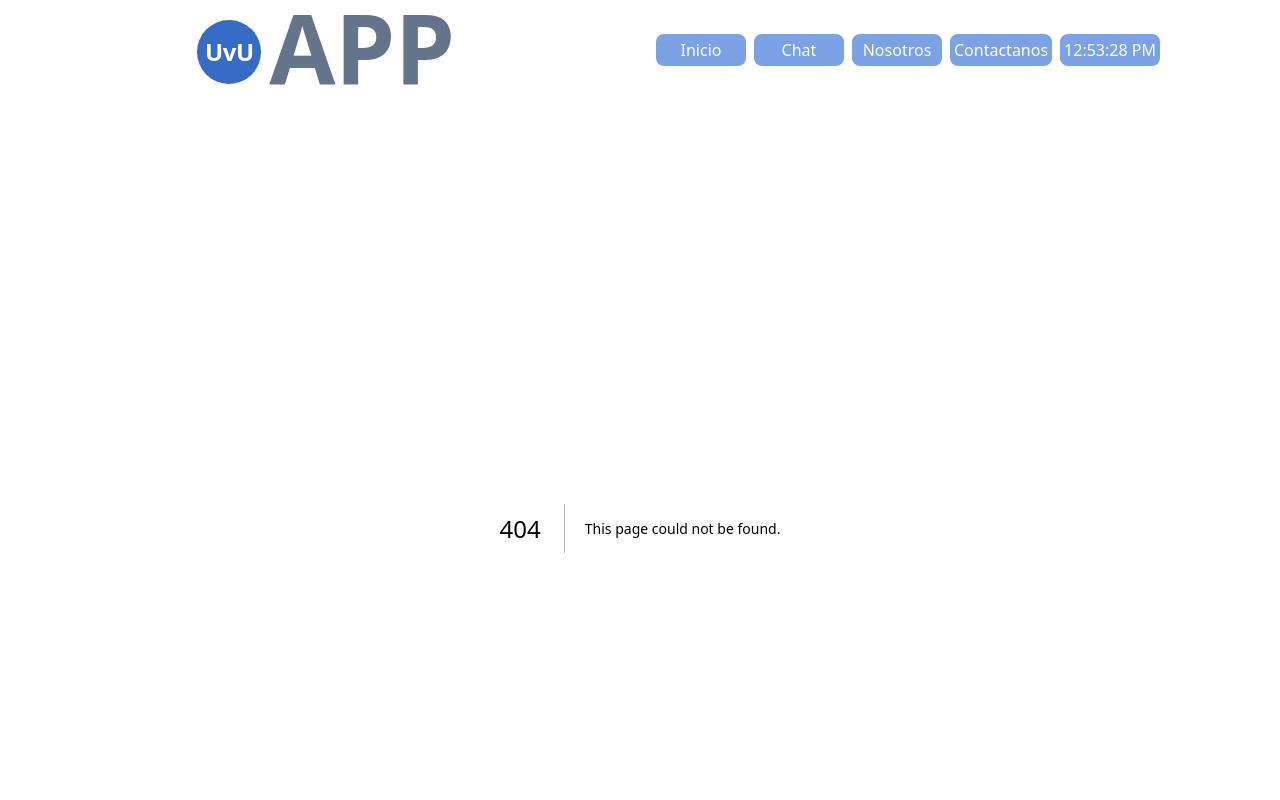
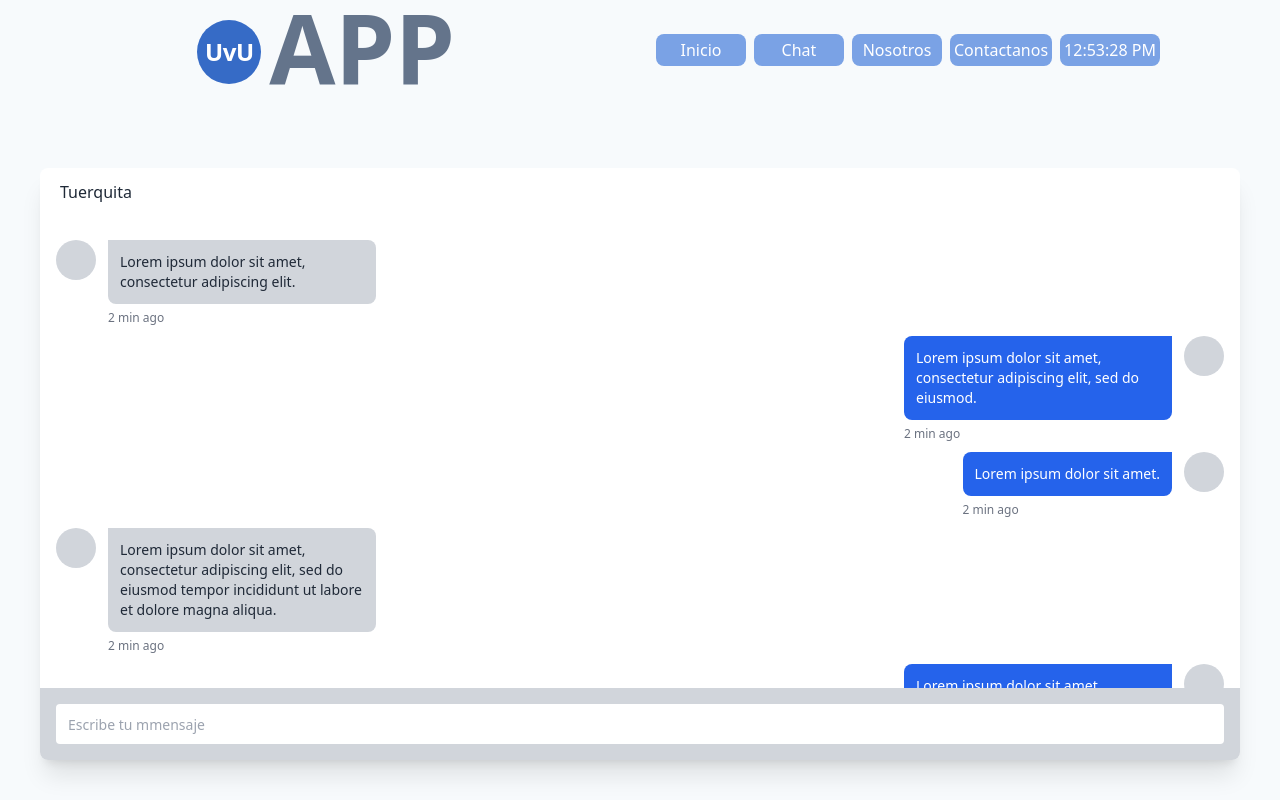
Before and after one commit to slayfer-dev/UvU-App, a Next.js app: page /chat in a window 1280 px wide. Before the commit this address had no page. Built offline with nearby package versions, Linux system fonts and the light colour scheme.

Commit message:
Ajustando chat

```diff
--- a/next.config.js
+++ b/next.config.js
@@ -3,6 +3,15 @@ const nextConfig = {
   experimental: {
     appDir: false,
   },
+  images: {
+    dangerouslyAllowSVG: true,
+    remotePatterns: [
+      {
+        protocol: "https",
+        hostname: "api.dicebear.com",
+      },
+    ],
+  },
 };
 
 module.exports = nextConfig;
--- a/src/components/Navbar/index.tsx
+++ b/src/components/Navbar/index.tsx
@@ -25,7 +25,7 @@ export default function Navbar({ children }: { children: React.ReactNode }) {
               </svg>
             </label>
           </div>
-          <div className="flex gap-6 items-center px-2 mx-2 w-full m-auto">
+          <div className="flex gap-6 items-center px-2 mx-2 w-full m-auto z-20">
             <span className="font-semibold text-xl tracking-tight relative lg:static top-0 left-0 w-full text-center">
               <Link
                 href="/"
@@ -44,7 +44,7 @@ export default function Navbar({ children }: { children: React.ReactNode }) {
             </div>
           </div>
         </div>
-        <main role={"main"} className={`mt-0 md:mt-6`}>
+        <main role={"main"} className={`mt-0 md:mt-6 max-h-[calc(100vh-8rem)]`}>
           {children}
         </main>
       </section>
--- /dev/null
+++ b/src/pages/chat/index.tsx
@@ -0,0 +1,225 @@
+import { useEffect, useState } from "react";
+import HomeIllustration from "@/assets/illustrations/home-art.svg";
+import Image from "next/image";
+import Link from "next/link";
+
+export default function Chat() {
+  const [toggle, setToggle] = useState<Boolean>(false);
+  return (
+    <div className="p-10 h-full flex">
+      <div
+        className={`flex flex-col w-full md:w-1/2 lg:w-1/4 bg-white shadow-xl rounded-l-lg overflow-y-auto h-full relative ${
+          toggle ? "rounded-r-lg" : "hidden"
+        }`}
+      >
+        {toggle && (
+          <div className="p-5 block md:hidden">
+            <button onClick={() => setToggle((prev) => !prev)}>
+              Volver al chat
+            </button>
+          </div>
+        )}
+        {[...Array(4)].map((_, i) => (
+          <button
+            key={i}
+            className={`flex flex-col h-fit p-4 hover:bg-black/10 border border-black/20 rounded-lg`}
+          >
+            <div className={`flex w-full mt-2 space-x-3 max-w-xs`}>
+              <Image
+                src={`https://api.dicebear.com/5.x/bottts/svg?seed=${i + 1}`}
+                alt={"Acompañante"}
+                width={50}
+                height={50}
+                className={`flex-shrink-0 h-10 w-10 rounded-full bg-gray-300 p-1`}
+              />
+              <div>
+                <div className={`bg-gray-300 p-3 rounded-r-lg rounded-bl-lg`}>
+                  <p className={`text-sm`}>{`Acompañante ${i}`}.</p>
+                </div>
+              </div>
+            </div>
+          </button>
+        ))}
+      </div>
+      <div
+        className={`flex flex-col w-full bg-white shadow-xl rounded-r-lg overflow-hidden h-full relative ${
+          toggle ? "hidden md:block" : "rounded-l-lg"
+        }`}
+      >
+        <div className="px-5 py-3">
+          <button className="" onClick={() => setToggle((prev) => !prev)}>
+            Tuerquita
+          </button>
+        </div>
+        <div className={`flex flex-col h-full p-4 overflow-auto`}>
+          <div className={`flex w-full mt-2 space-x-3 max-w-xs`}>
+            <div
+              className={`flex-shrink-0 h-10 w-10 rounded-full bg-gray-300`}
+            ></div>
+            <div>
+              <div className={`bg-gray-300 p-3 rounded-r-lg rounded-bl-lg`}>
+                <p className={`text-sm`}>
+                  Lorem ipsum dolor sit amet, consectetur adipiscing elit.
+                </p>
+              </div>
+              <span className={`text-xs text-gray-500 leading-none`}>
+                2 min ago
+              </span>
+            </div>
+          </div>
+          <div
+            className={`flex w-full mt-2 space-x-3 max-w-xs ml-auto justify-end`}
+          >
+            <div>
+              <div
+                className={`bg-blue-600 text-white p-3 rounded-l-lg rounded-br-lg`}
+              >
+                <p className={`text-sm`}>
+                  Lorem ipsum dolor sit amet, consectetur adipiscing elit, sed
+                  do eiusmod.
+                </p>
+              </div>
+              <span className={`text-xs text-gray-500 leading-none`}>
+                2 min ago
+              </span>
+            </div>
+            <div
+              className={`flex-shrink-0 h-10 w-10 rounded-full bg-gray-300`}
+            ></div>
+          </div>
+          <div
+            className={`flex w-full mt-2 space-x-3 max-w-xs ml-auto justify-end`}
+          >
+            <div>
+              <div
+                className={`bg-blue-600 text-white p-3 rounded-l-lg rounded-br-lg`}
+              >
+                <p className={`text-sm`}>Lorem ipsum dolor sit amet.</p>
+              </div>
+              <span className={`text-xs text-gray-500 leading-none`}>
+                2 min ago
+              </span>
+            </div>
+            <div
+              className={`flex-shrink-0 h-10 w-10 rounded-full bg-gray-300`}
+            ></div>
+          </div>
+          <div className={`flex w-full mt-2 space-x-3 max-w-xs`}>
+            <div
+              className={`flex-shrink-0 h-10 w-10 rounded-full bg-gray-300`}
+            ></div>
+            <div>
+              <div className={`bg-gray-300 p-3 rounded-r-lg rounded-bl-lg`}>
+                <p className={`text-sm`}>
+                  Lorem ipsum dolor sit amet, consectetur adipiscing elit, sed
+                  do eiusmod tempor incididunt ut labore et dolore magna aliqua.{" "}
+                </p>
+              </div>
+              <span className={`text-xs text-gray-500 leading-none`}>
+                2 min ago
+              </span>
+            </div>
+          </div>
+          <div
+            className={`flex w-full mt-2 space-x-3 max-w-xs ml-auto justify-end`}
+          >
+            <div>
+              <div
+                className={`bg-blue-600 text-white p-3 rounded-l-lg rounded-br-lg`}
+              >
+                <p className={`text-sm`}>
+                  Lorem ipsum dolor sit amet, consectetur adipiscing elit, sed
+                  do eiusmod tempor incididunt ut labore et dolore magna aliqua.{" "}
+                </p>
+              </div>
+              <span className={`text-xs text-gray-500 leading-none`}>
+                2 min ago
+              </span>
+            </div>
+            <div
+              className={`flex-shrink-0 h-10 w-10 rounded-full bg-gray-300`}
+            ></div>
+          </div>
+          <div
+            className={`flex w-full mt-2 space-x-3 max-w-xs ml-auto justify-end`}
+          >
+            <div>
+              <div
+                className={`bg-blue-600 text-white p-3 rounded-l-lg rounded-br-lg`}
+              >
+                <p className={`text-sm`}>
+                  Lorem ipsum dolor sit amet, consectetur adipiscing elit, sed
+                  do eiusmod tempor incididunt.
+                </p>
+              </div>
+              <span className={`text-xs text-gray-500 leading-none`}>
+                2 min ago
+              </span>
+            </div>
+            <div
+              className={`flex-shrink-0 h-10 w-10 rounded-full bg-gray-300`}
+            ></div>
+          </div>
+          <div
+            className={`flex w-full mt-2 space-x-3 max-w-xs ml-auto justify-end`}
+          >
+            <div>
+              <div
+                className={`bg-blue-600 text-white p-3 rounded-l-lg rounded-br-lg`}
+              >
+                <p className={`text-sm`}>Lorem ipsum dolor sit amet.</p>
+              </div>
+              <span className={`text-xs text-gray-500 leading-none`}>
+                2 min ago
+              </span>
+            </div>
+            <div
+              className={`flex-shrink-0 h-10 w-10 rounded-full bg-gray-300`}
+            ></div>
+          </div>
+          <div className={`flex w-full mt-2 space-x-3 max-w-xs`}>
+            <div
+              className={`flex-shrink-0 h-10 w-10 rounded-full bg-gray-300`}
+            ></div>
+            <div>
+              <div className={`bg-gray-300 p-3 rounded-r-lg rounded-bl-lg`}>
+                <p className={`text-sm`}>
+                  Lorem ipsum dolor sit amet, consectetur adipiscing elit, sed
+                  do eiusmod tempor incididunt ut labore et dolore magna aliqua.{" "}
+                </p>
+              </div>
+              <span className={`text-xs text-gray-500 leading-none`}>
+                2 min ago
+              </span>
+            </div>
+          </div>
+          <div
+            className={`flex w-full mt-2 space-x-3 max-w-xs ml-auto justify-end`}
+          >
+            <div>
+              <div
+                className={`bg-blue-600 text-white p-3 rounded-l-lg rounded-br-lg`}
+              >
+                <p className={`text-sm`}>Lorem ipsum dolor sit.</p>
+              </div>
+              <span className={`text-xs text-gray-500 leading-none`}>
+                2 min ago
+              </span>
+            </div>
+            <div
+              className={`flex-shrink-0 h-10 w-10 rounded-full bg-gray-300`}
+            ></div>
+          </div>
+        </div>
+
+        <div className={`bg-gray-300 p-4`}>
+          <input
+            className={`flex items-center h-10 w-full rounded px-3 text-sm`}
+            type="text"
+            placeholder="Escribe tu mmensaje"
+          />
+        </div>
+      </div>
+    </div>
+  );
+}
--- a/src/styles/globals.css
+++ b/src/styles/globals.css
@@ -5,3 +5,25 @@
 body {
   background-color: #f7fafc;
 }
+
+/* width */
+::-webkit-scrollbar {
+  width: 10px;
+}
+
+/* Track */
+::-webkit-scrollbar-track {
+  box-shadow: inset 0 0 5px grey;
+  @apply rounded-full;
+}
+
+/* Handle */
+::-webkit-scrollbar-thumb {
+  @apply bg-primary-alt/50;
+  @apply rounded-full;
+}
+
+/* Handle on hover */
+::-webkit-scrollbar-thumb:hover {
+  @apply bg-primary-alt/80;
+}
```
